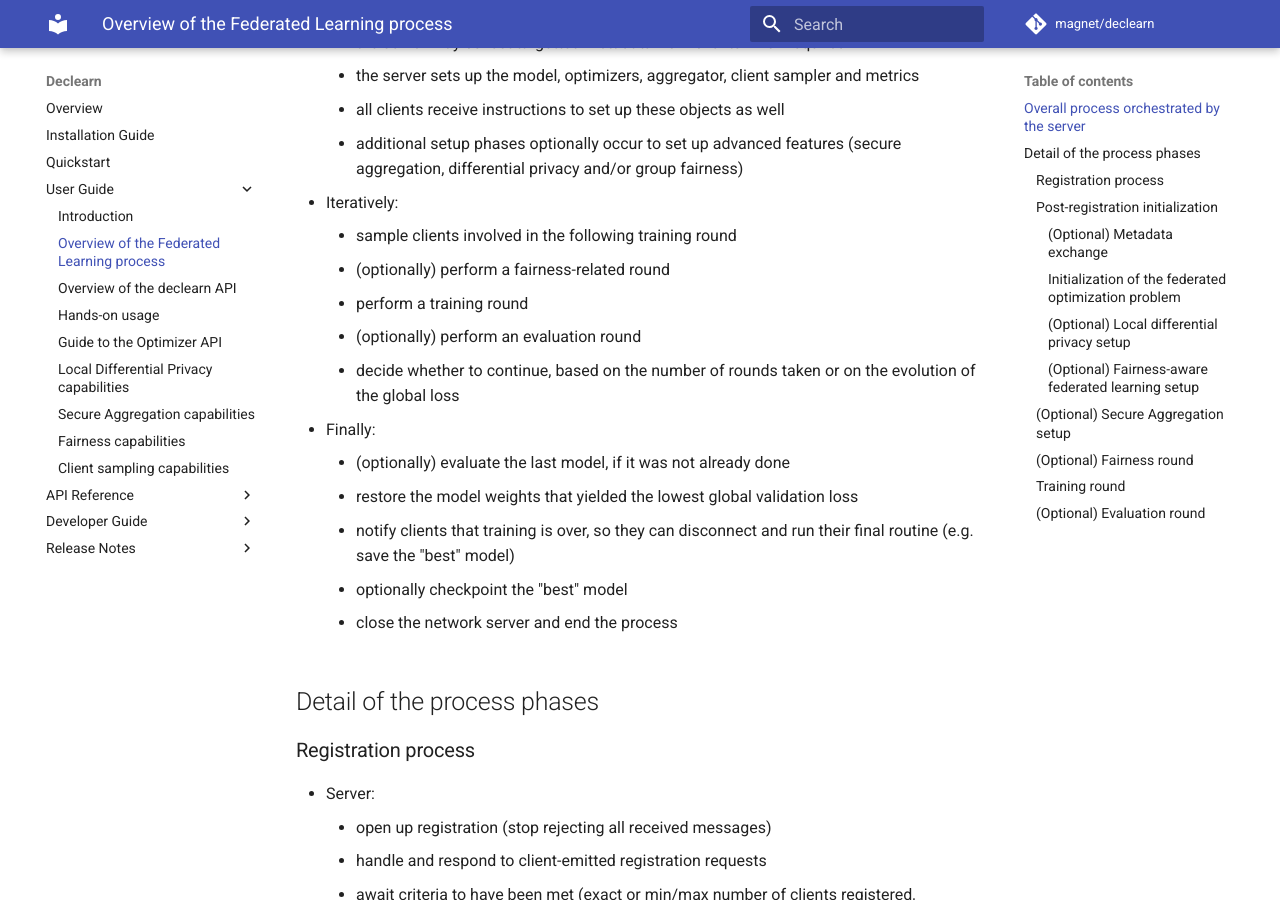
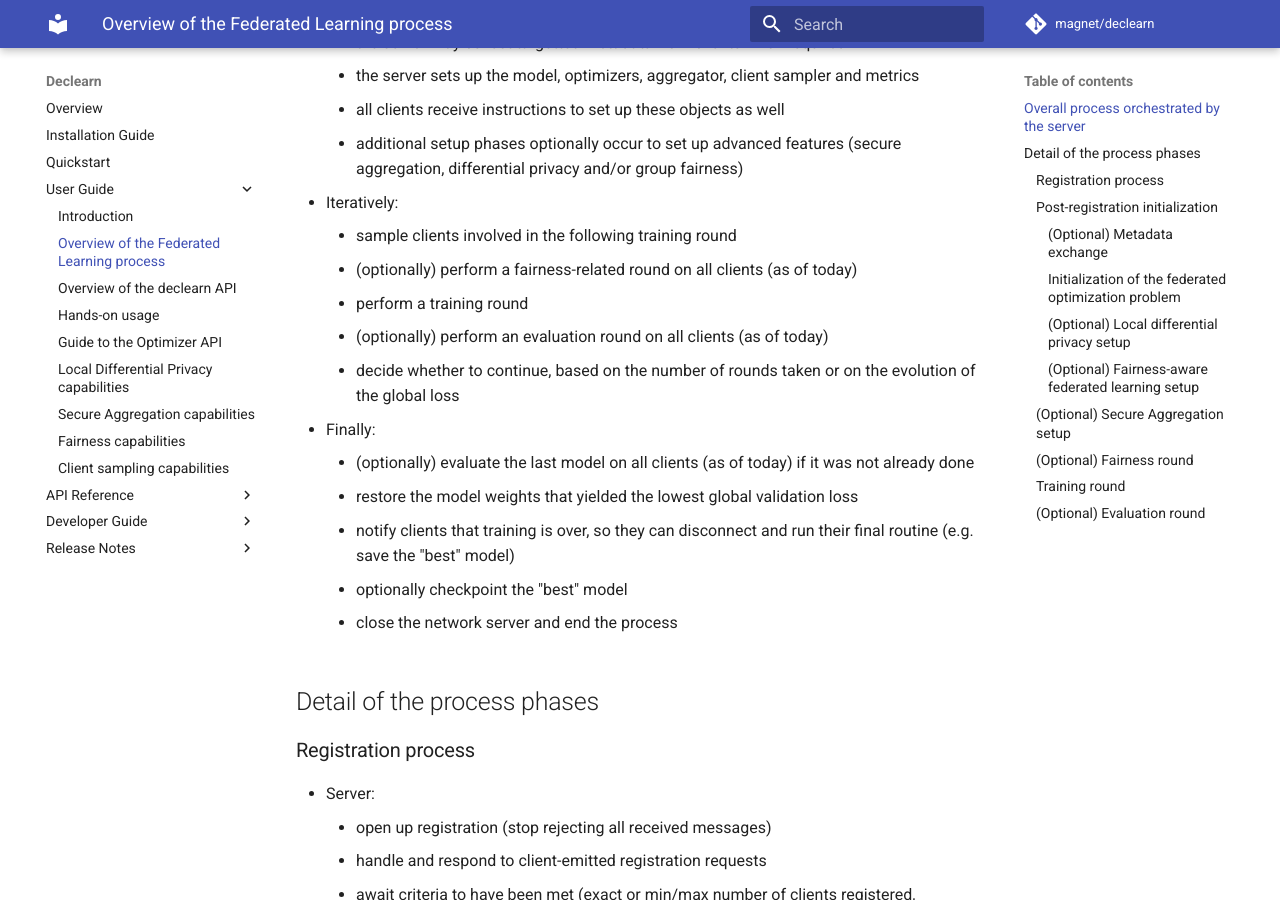
Before and after one commit to DecLearn/declearn, an MkDocs documentation site: the page built from docs/user-guide/fl_process.md, in a window 1280 px wide and 900 px high, scrolled down 436 px. Built offline with MkDocs 1.6.1 and Material for MkDocs 9.7.7, drawn with Linux system fonts in a browser that asks for light colours; the version menu is left out.

Commit message:
fix: fairness_round involves all clients
- remove fixme
- update user-guide doc

```diff
--- a/docs/user-guide/fl_process.md
+++ b/docs/user-guide/fl_process.md
@@ -20,13 +20,15 @@ exposed here.
       (secure aggregation, differential privacy and/or group fairness)
 - Iteratively:
     - sample clients involved in the following training round
-    - (optionally) perform a fairness-related round
+    - (optionally) perform a fairness-related round on all clients (as of
+      today)
     - perform a training round
-    - (optionally) perform an evaluation round
+    - (optionally) perform an evaluation round on all clients (as of today)
     - decide whether to continue, based on the number of
       rounds taken or on the evolution of the global loss
 - Finally:
-    - (optionally) evaluate the last model, if it was not already done
+    - (optionally) evaluate the last model on all clients (as of today)
+    if it was not already done
     - restore the model weights that yielded the lowest global validation loss
     - notify clients that training is over, so they can disconnect
       and run their final routine (e.g. save the "best" model)
```
Also changed, not shown: 1 other file.
